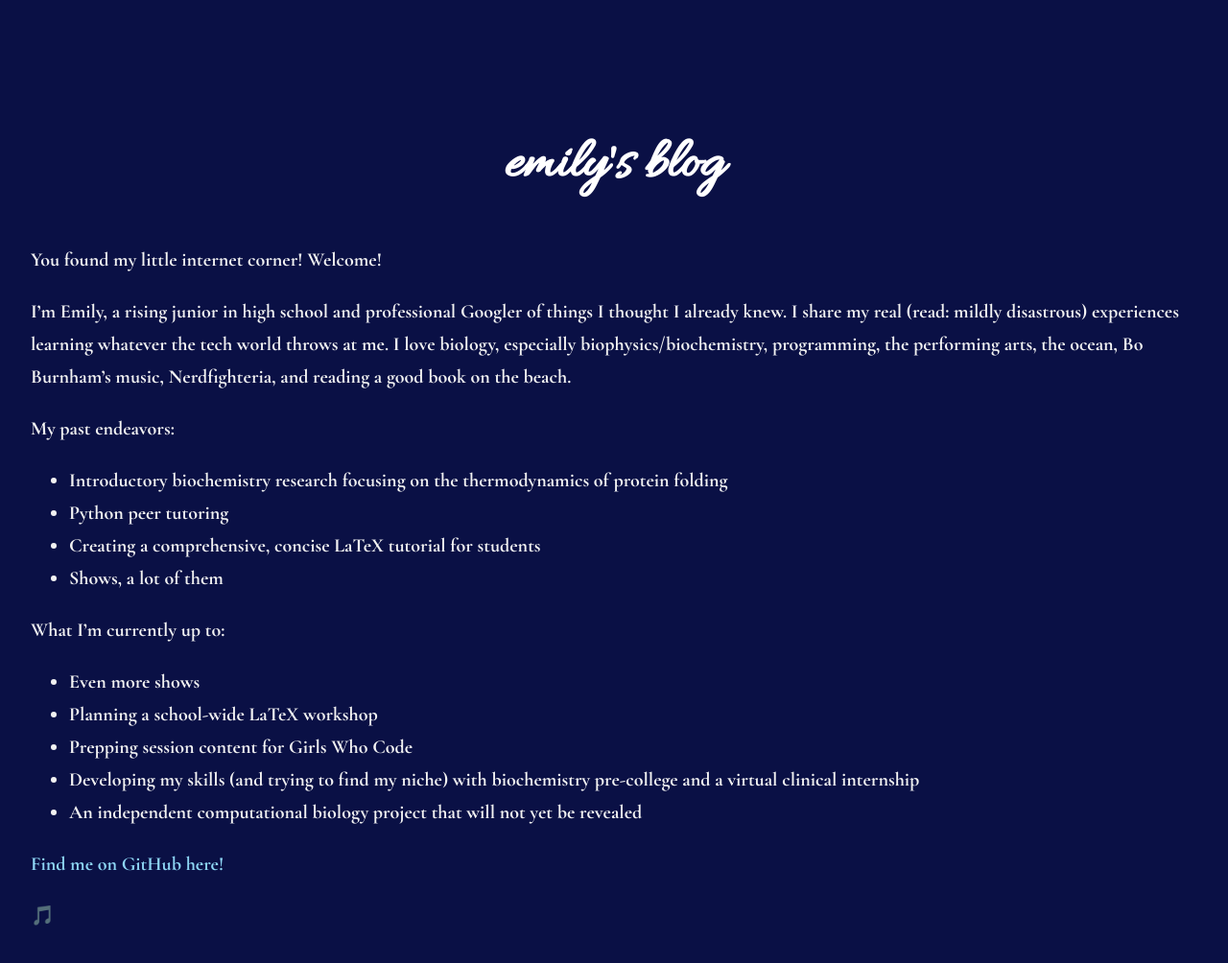
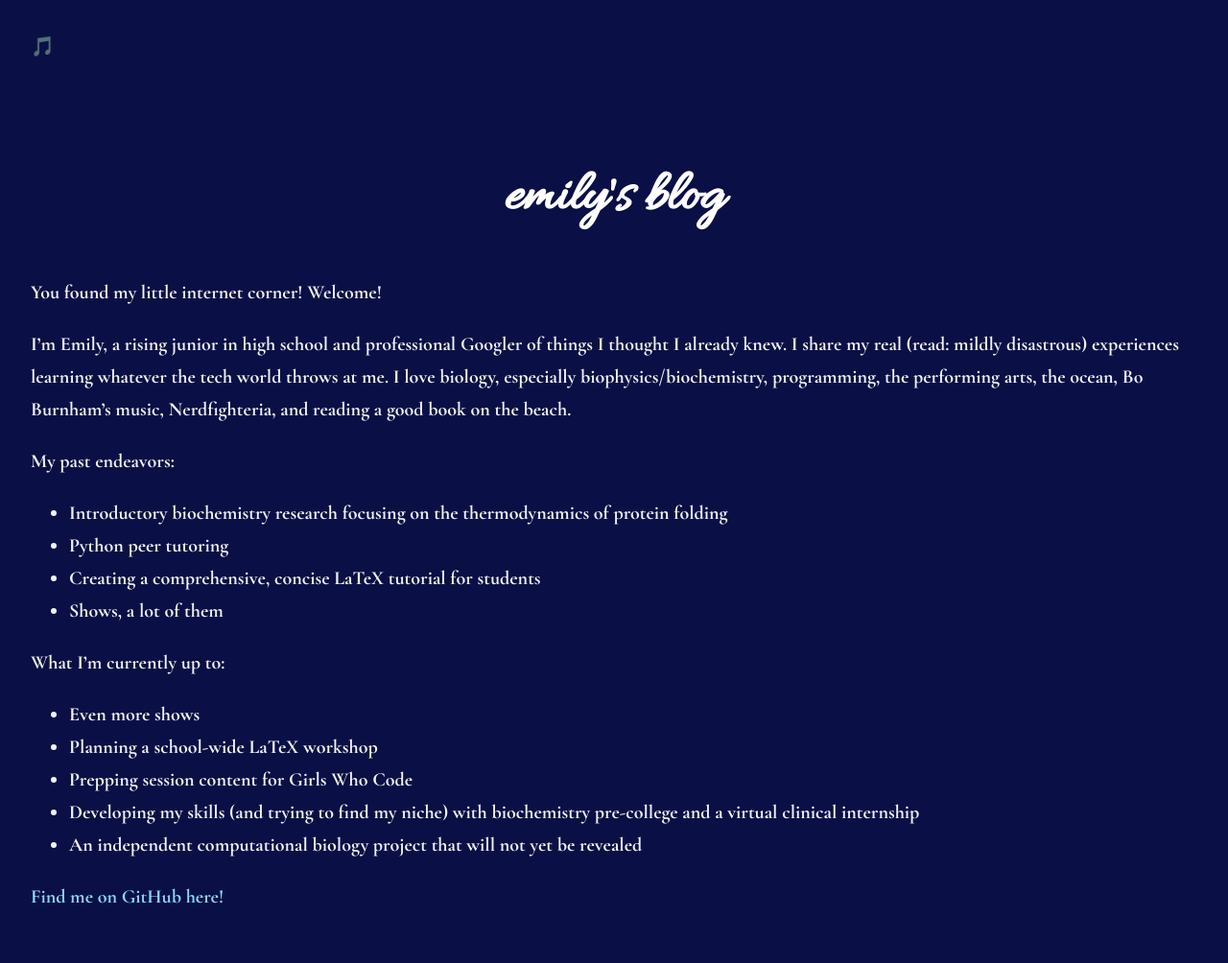
Before and after one commit to leucinemymind/leucinemymind.github.io, a Jekyll site: the page built from index.md, in a window 1280 px wide. Shown: the whole page at 96% size. Built offline with Jekyll 4.4.1, drawn with Linux system fonts in a browser that asks for light colours; our own code applies the rules of GitHub Pages for plain Markdown files.

Commit message:
Update default.html

```diff
--- a/_layouts/default.html
+++ b/_layouts/default.html
@@ -5,27 +5,24 @@
   <title>{{ page.title }}</title>
   <meta name="viewport" content="width=device-width, initial-scale=1.0">
 
-
   <link href="https://fonts.googleapis.com/css2?family=Cormorant+Garamond:wght@1000;700&display=swap" rel="stylesheet">
   <link rel="stylesheet" href="{{ '/assets/style.css' | relative_url }}">
   <link href="https://fonts.googleapis.com/css2?family=Allura&display=swap" rel="stylesheet">
 </head>
 <body>
 
-<audio id="bg-music" src="{{ '/_layouts/oceanwaves.mp3' | relative_url }}" autoplay loop></audio>
+  <div id="music-icon">🎵</div>
+
+  <!-- Background audio -->
+  <audio id="bg-music" loop>
+    <source src="{{ '/_layouts/oceanwaves.mp3' | relative_url }}" type="audio/mpeg">
+    Your browser does not support the audio element.
+  </audio>
 
   <main>
     <h1>emily's blog</h1>
     {{ content }}
   </main>
-
-</body>
-  <div id="music-icon">🎵</div>
-
-  <!-- Background audio -->
-  <audio id="bg-music" loop>
-    <source src="oceanwaves.mp3" type="audio/mpeg">
-  </audio>
 
   <script>
     const icon = document.getElementById('music-icon');
@@ -44,5 +41,5 @@
     });
   </script>
 
-
+</body>
 </html>
```
